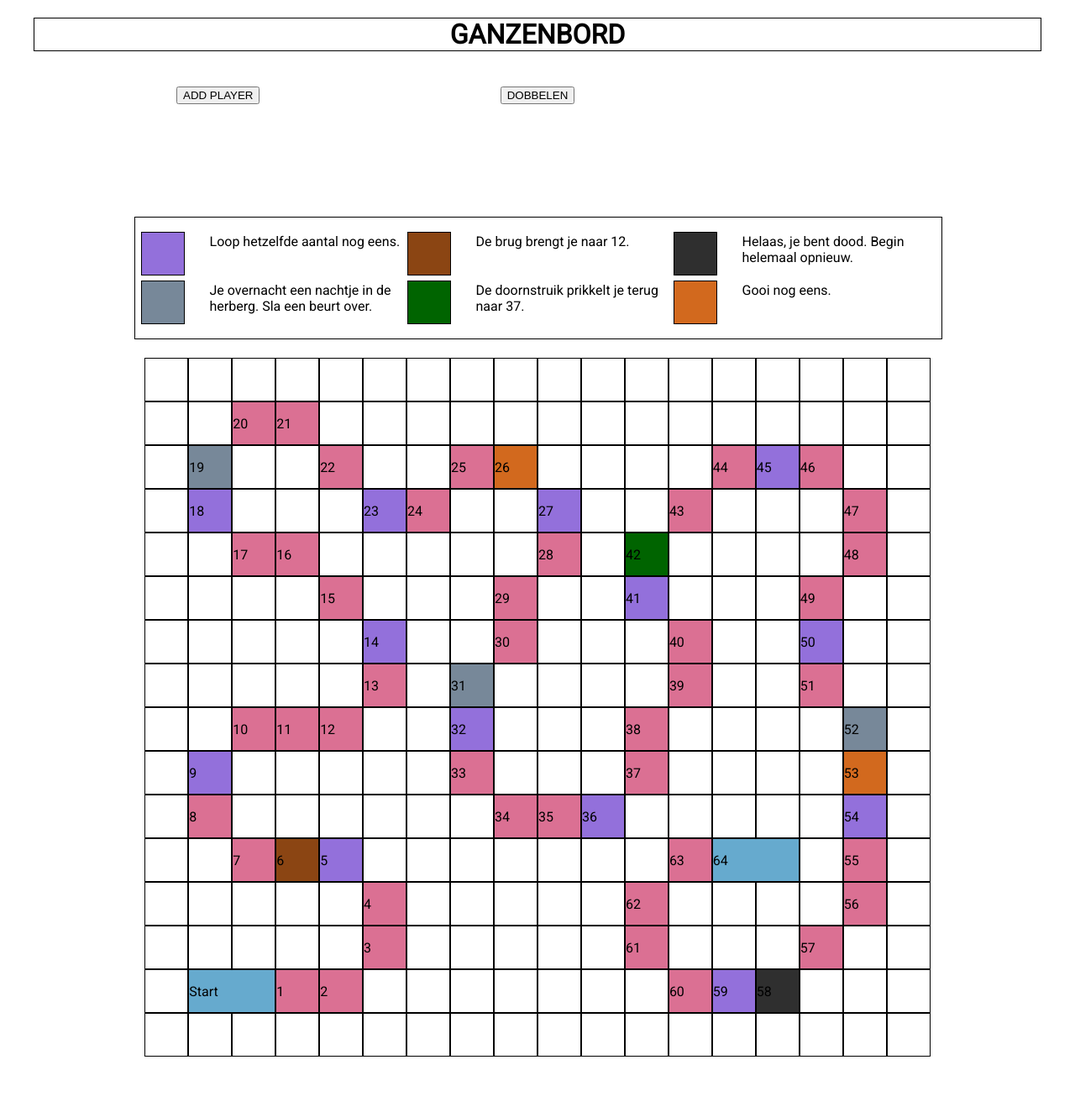
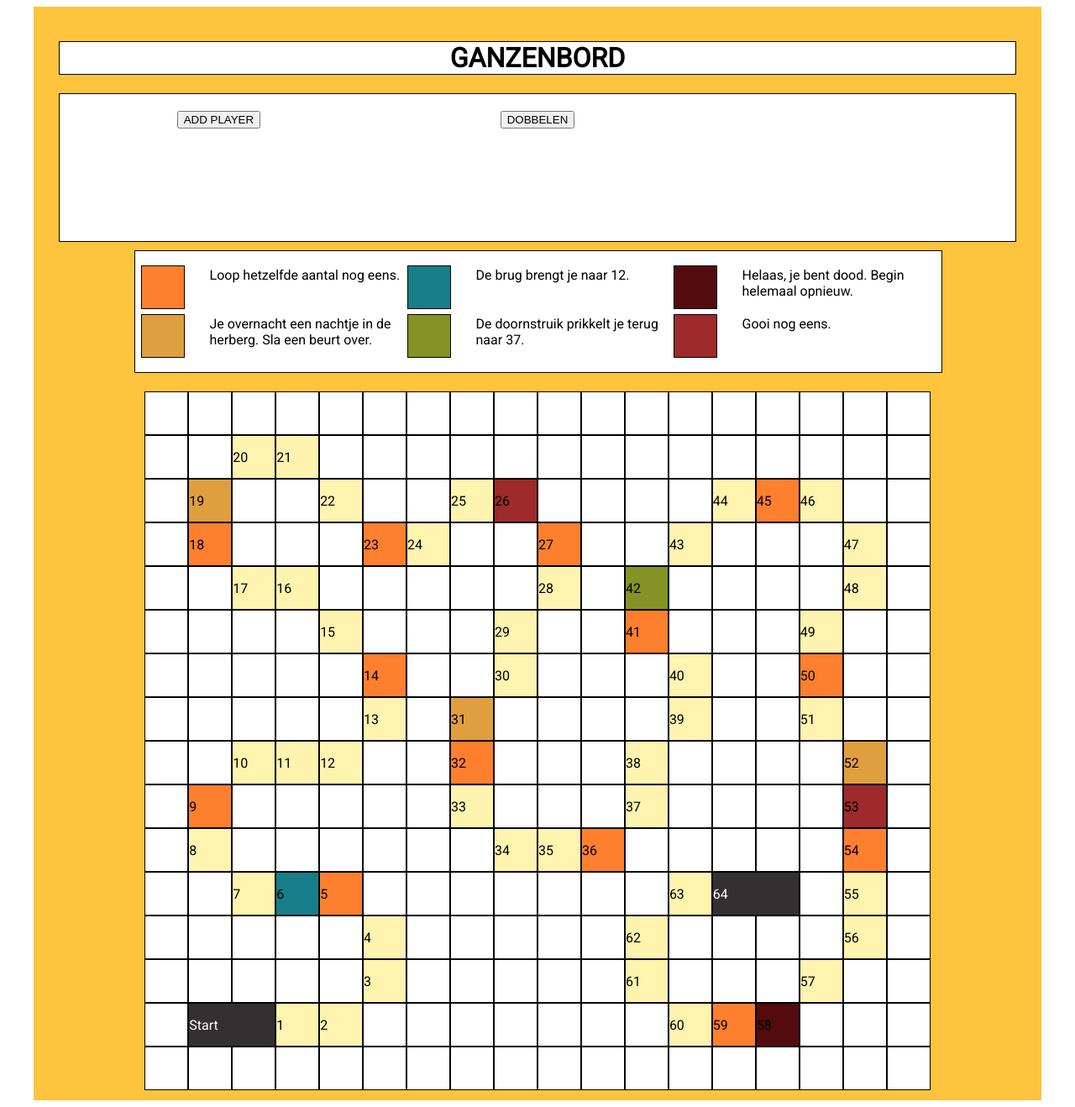
Before and after one commit to maurebi/WebProEindproject, a PHP site: page / in a window 1280 px wide. Shown: the whole page at 84% size. Before the commit the page ends 1258 px from the top, so only its background shows below. Run offline with PHP 8.4, Linux system fonts and the light colour scheme.

Commit message:
Added colors to the players, changed the used colors and made the geese extra cute

```diff
--- a/css/styles.css
+++ b/css/styles.css
@@ -4,6 +4,13 @@
     max-width: 95%;
     margin-left: auto;
     margin-right: auto;
+    background-color: #ffc43d;
+    padding-bottom: 10px;
+    padding-top: 10px;
+}
+
+.legenda{
+    background-color: white;
 }
 
 .box {
@@ -12,12 +19,15 @@
     display: inline-block;
     margin: -2px;
     border: 1px solid black;
+    background-color: white;
 }
 
 .upperrow {
     display: grid;
     grid-template-columns: 1fr 1fr 1fr;
     padding-bottom: 3%;
+    background-color: white;
+    border: 1px solid black;
 }
 
 .number {
@@ -25,7 +35,7 @@
 }
 
 .board {
-    background-color: palevioletred;
+    background-color: #fff3b0;
 
 }
 
@@ -36,7 +46,8 @@
 }
 
 .start {
-    background-color: rgb(102, 170, 206);
+    background-color: #323031;
+    color: white;
 }
 
 .start.left{
@@ -52,6 +63,7 @@
 h1{
     border: 1px solid black;
     text-align: center;
+    background-color: white;
 }
 
 #outputDice {
@@ -70,27 +82,27 @@ button{
 }
 
 .gans {
-    background-color: mediumpurple;
+    background-color: #fe7f2d;
 }
 
 .brug{
-    background-color: saddlebrown;
+    background-color: #177e89;
 }
 
 .dedood{
-    background-color: #2f2f2f;
+    background-color: #540b0e;
 }
 
 .herberg {
-    background-color: lightslategrey;
+    background-color: #e09f3e;
 }
 
 .doornstruik {
-    background-color: darkgreen;
+    background-color: #849324;
 }
 
 .opnieuwgooien {
-    background-color: chocolate;
+    background-color: #9e2a2b;
 }
 
 .legenda {
--- a/index.php
+++ b/index.php
@@ -12,8 +12,8 @@ include __DIR__ . '/tpl/body-start.php';
 </head>
 
 <body>
-    <h1>GANZENBORD</h1>
     <div class="container">
+        <h1>GANZENBORD</h1>
         <div class="upperrow">
             <div class="addplayer">
                 <button id="incrementButton">ADD PLAYER</button>
--- a/scripts/script.js
+++ b/scripts/script.js
@@ -3,11 +3,12 @@ let players = []
 let currentPlayerIndex = 0;
 
 // Player object constructor
-function Player(id, position, name, score) {
+function Player(id, position, name, score, color) {
   this.id = id;
   this.position = position;
   this.name = name;
   this.score = score;
+  this.color = color;
 }
 
 // Function to save and sync player data
@@ -49,9 +50,10 @@ function parsePlayerData(data) {
         existingPlayer.position = data.position;
         existingPlayer.name = data.name;
         existingPlayer.score = data.score;
+        existingPlayer.color = data.color;
       } else {
         // Create a new Player object based on the received data
-        var player = new Player(data.id, data.position, data.name, data.score);
+        var player = new Player(data.id, data.position, data.name, data.score, data.color);
 
         // Push the player object to the players array
         players.push(player);
@@ -76,7 +78,13 @@ function renderPlayerPositions() {
     let boxElement = document.getElementById(boxId);
 
     let playerElement = document.createElement('img');
-    playerElement.src = "img/goose1.png";
+    if (player.color == "Wit"){
+        playerElement.src = "img/goose1.png";
+    }
+    else if (player.color == "Zwart"){
+        playerElement.src = "img/goose2.png";
+    }
+
     playerElement.alt = player.id;
     playerElement.className = "player";
 
@@ -100,7 +108,12 @@ function incrementId() {
     }
     else {
         let player = new Player(playerId, 0, 'Player Name', 0);
-
+            if (player.id == 1) {
+                player.color = "Wit";
+            }
+            else if (player.id == 2) {
+                player.color = "Zwart";
+            }
         // Increment the player ID
         playerId++;
 
@@ -111,7 +124,7 @@ function incrementId() {
         console.log('New player:', player);
 
         let nexPlayeroutput = document.getElementById("beurt")
-        nexPlayeroutput.innerHTML = "Het is de beurt van speler 1!";
+        nexPlayeroutput.innerHTML = "Wit is aan de beurt!";
 
     }
   }
@@ -139,10 +152,10 @@ function printDice() {
 function printTurn(){
     // Print that it is the next player's turn
     let currentPlayer = players[currentPlayerIndex];
-    let nextPlayer = currentPlayer.id;
+    let nextPlayer = currentPlayer.color;
     console.log('Current player:', nextPlayer);
     let nextPlayeroutput = document.getElementById("beurt")
-    nextPlayeroutput.innerHTML = "Het is de beurt van speler "+nextPlayer+"!";
+    nextPlayeroutput.innerHTML = nextPlayer+" is aan de beurt!";
 }
 
 function rollDice() {
```
Also changed, not shown: img/goose1.png, img/goose2.png.
